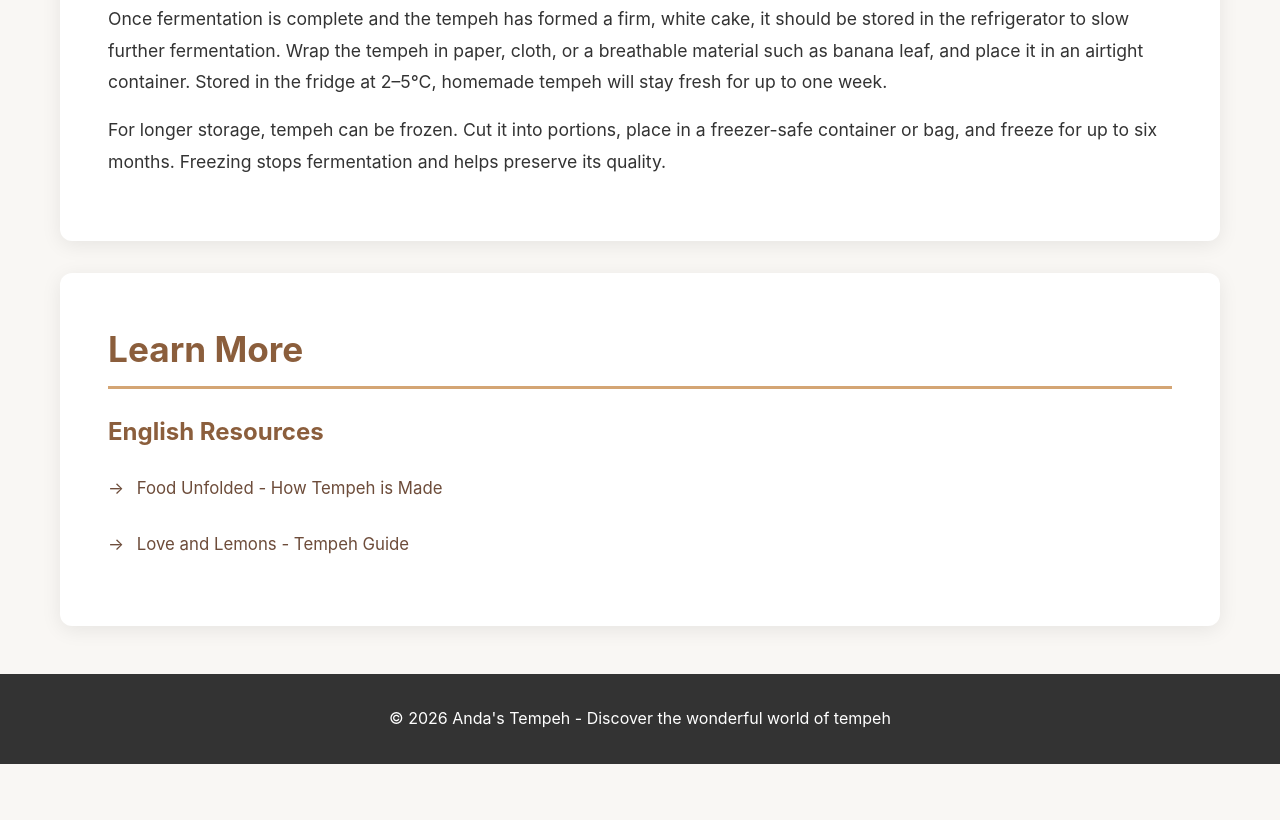
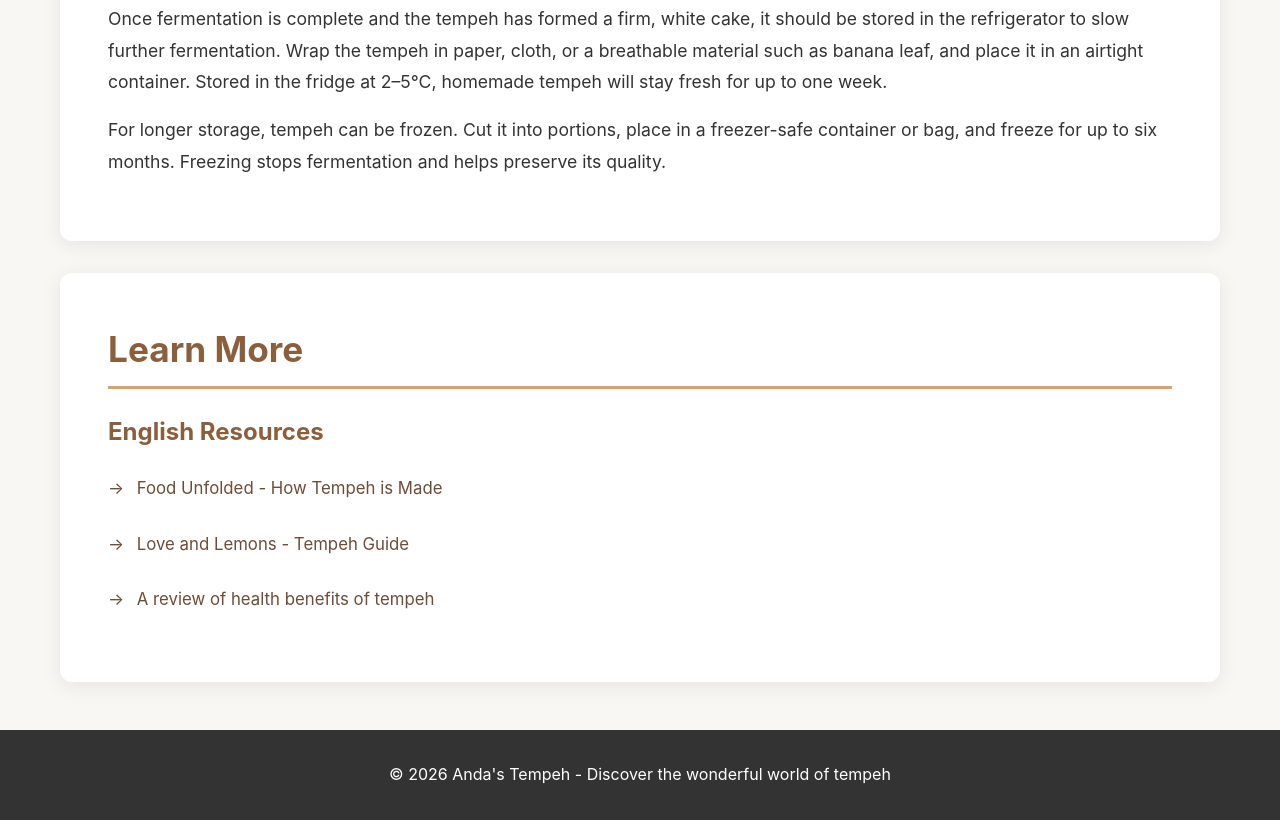
Before and after one commit to mottlio/mytempeh, a plain HTML site: page index.html in a window 1280 px wide. Shown: the part 1846-2666 px from the top of the page. Before the commit the page ends 2610 px from the top, so only its background shows below. Drawn offline with Linux system fonts and the light colour scheme.

Commit message:
add source

```diff
--- a/index.html
+++ b/index.html
@@ -150,6 +150,7 @@
                     <ul>
                         <li><a href="https://www.foodunfolded.com/article/tempeh-how-its-made" target="_blank" rel="noopener">Food Unfolded - How Tempeh is Made</a></li>
                         <li><a href="https://www.loveandlemons.com/tempeh/" target="_blank" rel="noopener">Love and Lemons - Tempeh Guide</a></li>
+                        <li><a href="https://www.sciencedirect.com/science/article/pii/S2666833524000364" target="_blank" rel="noopener">A review of health benefits of tempeh</a></li>
                     </ul>
                 </div>
 
```
